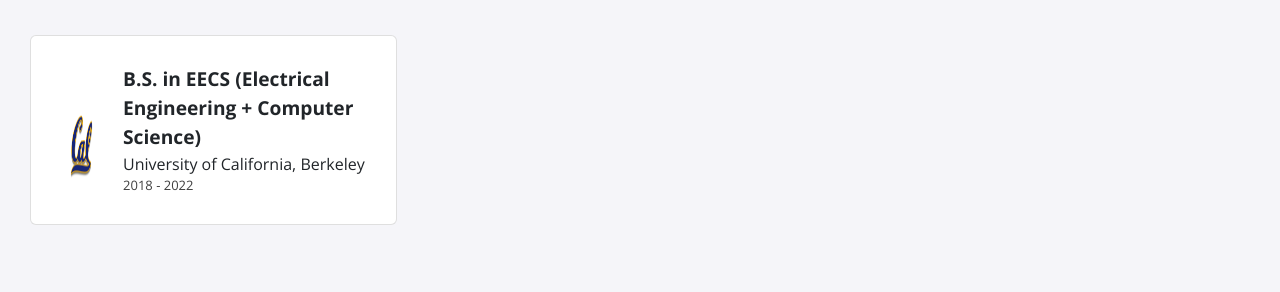
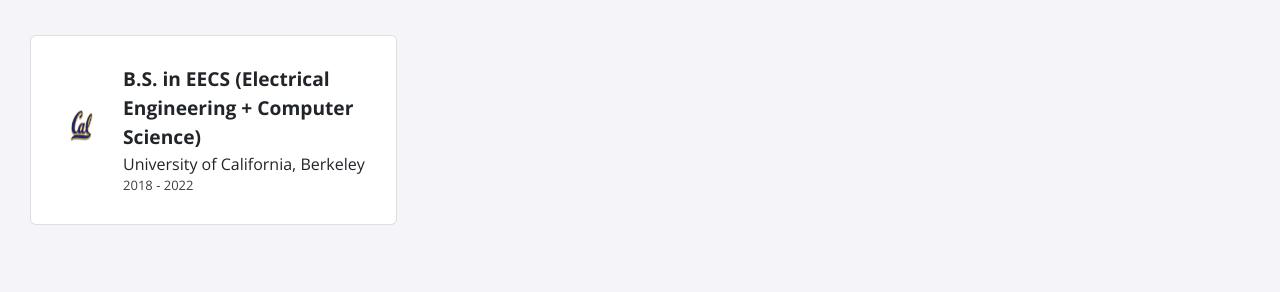
Before and after one commit to MLH-Fellowship/explorer-portfolio-batch2, a Jekyll site: the page built from index.html, in a window 1280 px wide. Shown: the part 1105-1397 px from the top of the page. Built offline with Jekyll 4.4.1, drawn with Linux system fonts in a browser that asks for light colours; nearby versions of some CDN libraries.

Commit message:
Update education.html

```diff
--- a/_includes/education.html
+++ b/_includes/education.html
@@ -3,7 +3,7 @@
     {% for item in site.data.education %}
     <div class="card">
       <div class="icon">
-        <img src="./assets/img/education/{{ item.logo }}" width="80" height="80">
+        <img src="./assets/img/education/{{ item.logo }}" width="50" height="40">
       </div>
       <div class="info">
         <p class="title">{{ item.course }}</p>
```
